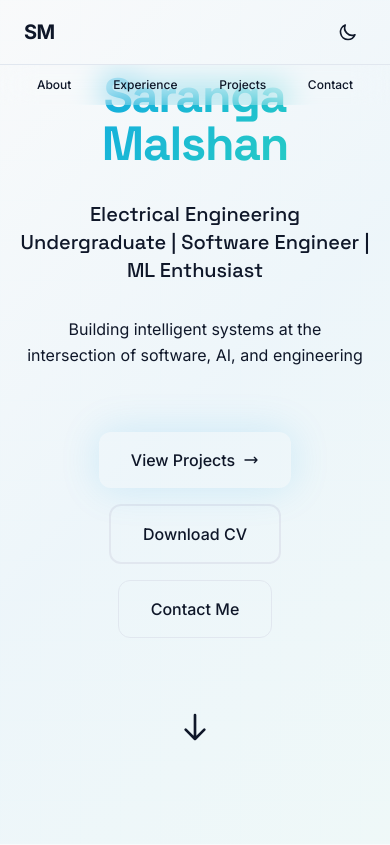
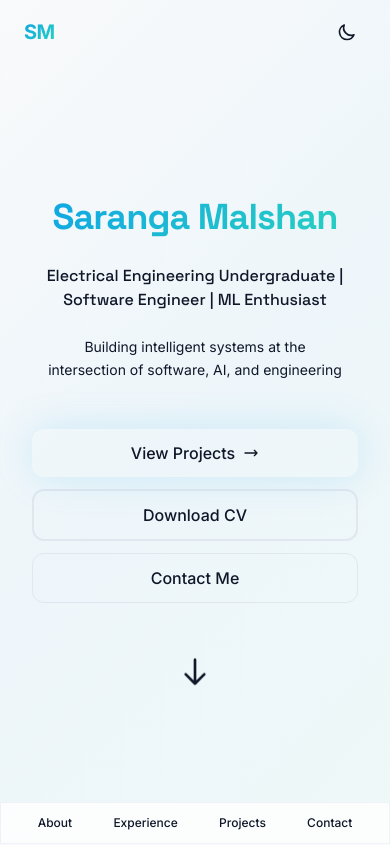
Before and after one commit to SarangaVP/SarangaVP.github.io, a Next.js app: page / in a window 390 px wide. Shown: the top 845 px of the page. Built offline with nearby package versions, Linux system fonts and the light colour scheme.

Commit message:
Enhance Hero and Navbar components with responsive design adjustments and improved styling

```diff
--- a/app/components/Hero.tsx
+++ b/app/components/Hero.tsx
@@ -7,7 +7,7 @@ export default function Hero() {
   return (
     <section
       id="hero"
-      className="relative min-h-screen flex items-center justify-center overflow-hidden gradient-bg"
+      className="relative min-h-screen flex items-center justify-center overflow-hidden gradient-bg pt-16"
     >
       {/* Animated background elements */}
       <div className="absolute inset-0">
@@ -19,38 +19,31 @@ export default function Hero() {
         <div className="absolute inset-0 grid-pattern opacity-[0.03] dark:opacity-[0.05]" />
       </div>
 
-      <div className="relative z-10 container-custom text-center">
+      <div className="relative z-10 container-custom text-center px-4">
         {/* Content */}
-        <div className="space-y-8 animate-fade-in-up">
-          {/* Greeting with gradient */}
-          {/* <div className="inline-block">
-            <p className="text-sm md:text-base text-muted-foreground font-medium mb-4 animate-fade-in">
-              Hi, my name is
-            </p>
-          </div> */}
-
-          {/* Name with gradient */}
-          <h1 className="text-5xl md:text-7xl lg:text-8xl font-bold tracking-tight">
+        <div className="space-y-6 md:space-y-8 animate-fade-in-up">
+          {/* Name with gradient - Responsive sizing */}
+          <h1 className="text-4xl sm:text-5xl md:text-7xl lg:text-8xl font-bold tracking-tight leading-tight">
             <span className="block gradient-text">{personalInfo.name}</span>
           </h1>
 
-          {/* Title */}
-          <h2 className="text-xl md:text-2xl lg:text-3xl text-muted-foreground font-medium max-w-3xl mx-auto">
+          {/* Title - Responsive sizing */}
+          <h2 className="text-base sm:text-lg md:text-2xl lg:text-3xl text-muted-foreground font-medium max-w-3xl mx-auto px-4">
             {personalInfo.title}
           </h2>
 
-          {/* Tagline */}
-          <p className="text-base md:text-lg text-muted-foreground max-w-2xl mx-auto leading-relaxed text-balance">
+          {/* Tagline - Responsive sizing */}
+          <p className="text-sm sm:text-base md:text-lg text-muted-foreground max-w-2xl mx-auto leading-relaxed text-balance px-4">
             {personalInfo.tagline}
           </p>
 
-          {/* CTA Buttons with gradient */}
-          <div className="flex flex-col sm:flex-row items-center justify-center gap-4 pt-8">
+          {/* CTA Buttons with gradient - Stack on mobile */}
+          <div className="flex flex-col sm:flex-row items-center justify-center gap-3 sm:gap-4 pt-6 md:pt-8 px-4">
             <Link
               href="#projects"
-              className="group relative px-8 py-4 bg-primary text-primary-foreground rounded-xl font-medium overflow-hidden hover-lift glow-effect"
+              className="group relative w-full sm:w-auto px-6 sm:px-8 py-3 sm:py-4 bg-primary text-primary-foreground rounded-xl font-medium overflow-hidden hover-lift glow-effect"
             >
-              <span className="relative z-10 flex items-center gap-2">
+              <span className="relative z-10 flex items-center justify-center gap-2">
                 View Projects
                 <svg
                   className="w-4 h-4 group-hover:translate-x-1 transition-transform"
@@ -72,21 +65,21 @@ export default function Hero() {
             <a
               href="/resume.pdf"
               download
-              className="px-8 py-4 border-2 border-primary text-primary rounded-xl font-medium transition-all hover-lift hover:bg-primary hover:text-primary-foreground"
+              className="w-full sm:w-auto px-6 sm:px-8 py-3 sm:py-4 border-2 border-primary text-primary rounded-xl font-medium transition-all hover-lift hover:bg-primary hover:text-primary-foreground text-center"
             >
               Download CV
             </a>
 
             <Link
               href="#contact"
-              className="px-8 py-4 border border-border rounded-xl font-medium transition-all hover-lift hover:bg-secondary"
+              className="w-full sm:w-auto px-6 sm:px-8 py-3 sm:py-4 border border-border rounded-xl font-medium transition-all hover-lift hover:bg-secondary text-center"
             >
               Contact Me
             </Link>
           </div>
 
           {/* Scroll indicator - Simple Arrow */}
-          <div className="pt-16 animate-bounce">
+          <div className="pt-12 md:pt-16 animate-bounce">
             <Link href="#about" className="inline-block text-primary hover:text-accent transition-colors">
               <svg
                 className="w-8 h-8"
@@ -105,6 +98,9 @@ export default function Hero() {
           </div>
         </div>
       </div>
+
+      {/* Add bottom padding on mobile for bottom nav */}
+      <div className="md:hidden h-20" />
     </section>
   );
 }
--- a/app/components/Navbar.tsx
+++ b/app/components/Navbar.tsx
@@ -47,46 +47,50 @@ export default function Navbar() {
     <nav
       className={`fixed top-0 left-0 right-0 z-50 transition-all duration-300 ${
         scrolled
-          ? "bg-background/80 backdrop-blur-lg border-b border-border shadow-sm"
+          ? "glass-card shadow-lg"
           : "bg-transparent"
       }`}
     >
       <div className="max-w-7xl mx-auto px-6 md:px-8">
         <div className="flex items-center justify-between h-16 md:h-20">
-          {/* Logo */}
+          {/* Logo - Just SM on mobile */}
           <Link
             href="#hero"
-            className="text-xl md:text-2xl font-bold font-heading tracking-tight hover:opacity-80 transition-opacity"
+            className="text-xl md:text-2xl font-bold tracking-tight hover:opacity-80 transition-opacity"
           >
-            SM
+            <span className="gradient-text">SM</span>
           </Link>
 
-          {/* Desktop Navigation */}
+          {/* Desktop Navigation - Hidden on mobile */}
           <div className="hidden md:flex items-center gap-8">
             {navItems.map((item) => (
               <Link
                 key={item.name}
                 href={item.href}
-                className={`text-sm font-medium transition-colors hover:text-foreground ${
+                className={`text-sm font-medium transition-colors relative group ${
                   activeSection === item.href.substring(1)
-                    ? "text-foreground"
-                    : "text-muted-foreground"
+                    ? "text-primary"
+                    : "text-muted-foreground hover:text-foreground"
                 }`}
               >
                 {item.name}
+                {/* Active indicator */}
+                <span className={`absolute -bottom-1 left-0 h-0.5 bg-gradient-to-r from-primary to-accent transition-all ${
+                  activeSection === item.href.substring(1) ? "w-full" : "w-0 group-hover:w-full"
+                }`} />
               </Link>
             ))}
           </div>
 
-          {/* Theme Toggle */}
+          {/* Theme Toggle - Always visible */}
           <button
             onClick={toggleTheme}
-            className="p-2 rounded-lg hover:bg-secondary transition-colors"
+            className="p-2 rounded-lg hover:bg-gradient-to-br hover:from-primary/10 hover:to-accent/10 transition-all border border-transparent hover:border-primary/20"
             aria-label="Toggle theme"
           >
             {theme === "dark" ? (
               <svg
-                className="w-5 h-5"
+                className="w-5 h-5 text-primary"
                 fill="none"
                 viewBox="0 0 24 24"
                 stroke="currentColor"
@@ -100,7 +104,7 @@ export default function Navbar() {
               </svg>
             ) : (
               <svg
-                className="w-5 h-5"
+                className="w-5 h-5 text-primary"
                 fill="none"
                 viewBox="0 0 24 24"
                 stroke="currentColor"
@@ -117,8 +121,8 @@ export default function Navbar() {
         </div>
       </div>
 
-      {/* Mobile Navigation */}
-      <div className="md:hidden border-t border-border bg-background/95 backdrop-blur-lg">
+      {/* Mobile Navigation - Bottom sticky bar */}
+      <div className="md:hidden fixed bottom-0 left-0 right-0 border-t border-border/50 glass-card safe-area-bottom">
         <div className="px-4 py-3 flex justify-around">
           {navItems.map((item) => (
             <Link
@@ -126,7 +130,7 @@ export default function Navbar() {
               href={item.href}
               className={`text-xs font-medium transition-colors ${
                 activeSection === item.href.substring(1)
-                  ? "text-foreground"
+                  ? "text-primary"
                   : "text-muted-foreground"
               }`}
             >
```
